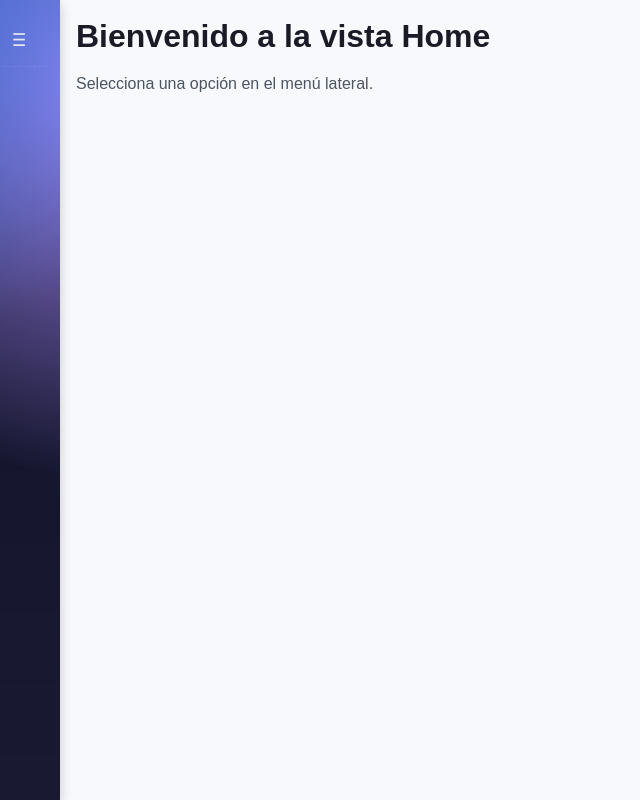
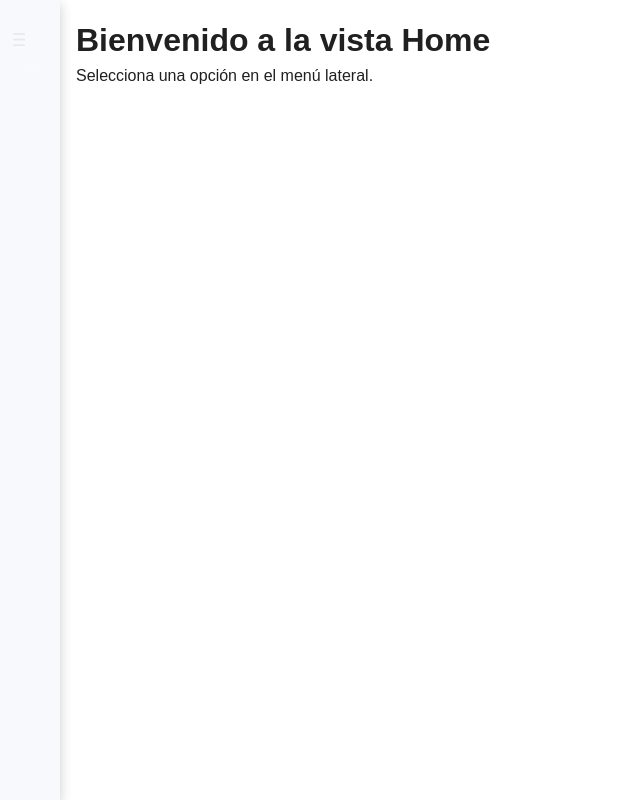
Before and after one commit to salvadorfr/gate_group_project, a React (Vite) app in the folder gategroup-front/: page /orders in a window 1280 px wide. Shown: the whole page, without its empty margins (0-640 px from the left). Built offline with nearby package versions, Linux system fonts and the light colour scheme.

Commit message:
Standarize the css

```diff
--- a/gategroup-front/src/componentes/SideBar.css
+++ b/gategroup-front/src/componentes/SideBar.css
@@ -1,13 +1,9 @@
-/* ===========================
-   🎨 Tema & Variables
-   =========================== */
+@import url('../styles/global.css');
+
 :root {
   --sb-w: 280px;            /* ancho del sidebar abierto */
   --handle-w: 60px;         /* ancho visible cuando está cerrado (handle) */
-  --bg-glass: rgba(8, 10, 45, 0.55);
-  --bg-gradient: radial-gradient(1200px 1000px at -10% -10%, #3b82f6 0%, transparent 45%),
-                 radial-gradient(1000px 1000px at 120% 10%, #a78bfa 0%, transparent 40%),
-                 linear-gradient(180deg, rgba(9, 10, 35, 0.95), rgba(9, 10, 35, 0.85));
+
   --shadow: 0 10px 30px rgba(0, 0, 0, .45), inset 0 1px 0 rgba(255,255,255,.06);
   --txt: #e6e9ef;
   --txt-dim: #b7c0d1;
@@ -27,7 +23,7 @@
   display: flex;
   flex-direction: column;
   gap: .75rem;
-  background: var(--bg-gradient), var(--bg-glass);
+  background: var(--color-bg);
   box-shadow: var(--shadow);
   padding: .75rem .9rem 1.1rem;
   z-index: 1050;
--- a/gategroup-front/src/styles/global.css
+++ b/gategroup-front/src/styles/global.css
@@ -1,14 +1,4 @@
-/* =====================================================================
-   🌐 Gate Group – Estilos globales mínimos
-   ---------------------------------------------------------------------
-   - Define la paleta, tipografía, tamaños y comportamiento base
-   - No impone layouts ni componentes
-   - Todo lo adicional (componentes, views) puede tener su propio CSS
-   ===================================================================== */
 
-/* =========================
-   🎨 Variables globales
-   ========================= */
 :root {
   /* Colores base */
   --color-bg: #0b0e2f;
@@ -30,9 +20,6 @@
   --shadow: 0 4px 12px rgba(0, 0, 0, 0.2);
 }
 
-/* =========================
-   🧩 Reset básico
-   ========================= */
 *,
 *::before,
 *::after {
@@ -46,8 +33,8 @@ html, body, #root {
 }
 
 body {
-  background: var(--color-bg);
-  color: var(--color-text);
+  background: white;
+  color: #202020;
   font-family: var(--font-family);
   font-size: var(--font-size-base);
   line-height: var(--line-height-base);
@@ -55,94 +42,6 @@ body {
   -moz-osx-font-smoothing: grayscale;
 }
 
-/* =========================
-   🧾 Tipografía general
-   ========================= */
-h1, h2, h3, h4, h5, h6 {
-  color: var(--color-text);
-  font-weight: 700;
-  line-height: 1.25;
-  margin-bottom: 0.5em;
-}
-
-p {
-  margin-bottom: 1em;
-  color: var(--color-text-dim);
-}
-
-a {
-  color: var(--color-primary);
-  text-decoration: none;
-  transition: color 0.2s;
-}
-
-a:hover {
-  color: var(--color-secondary);
-}
-
-/* =========================
-   🎛️ Formularios
-   ========================= */
-input,
-select,
-textarea,
-button {
-  font-family: inherit;
-  font-size: 1rem;
-  color: inherit;
-  background: transparent;
-  border: 1px solid var(--color-border);
-  border-radius: var(--radius);
-  padding: 0.5rem 0.75rem;
-  outline: none;
-  transition: border-color 0.2s, box-shadow 0.2s;
-}
-
-input:focus,
-select:focus,
-textarea:focus {
-  border-color: var(--color-primary);
-  box-shadow: 0 0 0 3px rgba(96, 165, 250, 0.25);
-}
-
-button {
-  cursor: pointer;
-  background: var(--color-primary);
-  color: white;
-  border: none;
-  transition: background 0.2s, transform 0.1s;
-}
-
-button:hover {
-  background: var(--color-secondary);
-}
-
-button:active {
-  transform: translateY(1px);
-}
-
-/* =========================
-   📦 Otros elementos
-   ========================= */
-img {
-  max-width: 100%;
-  display: block;
-}
-
-hr {
-  border: none;
-  border-top: 1px solid var(--color-border);
-  margin: 1.5rem 0;
-}
-
-ul {
-  list-style: none;
-  padding-left: 0;
-}
-
-/* =========================
-   🌓 Soporte modo oscuro del sistema
-   ========================= */
 @media (prefers-color-scheme: light) {
   :root {
     --color-bg: #f7f9fc;
```
